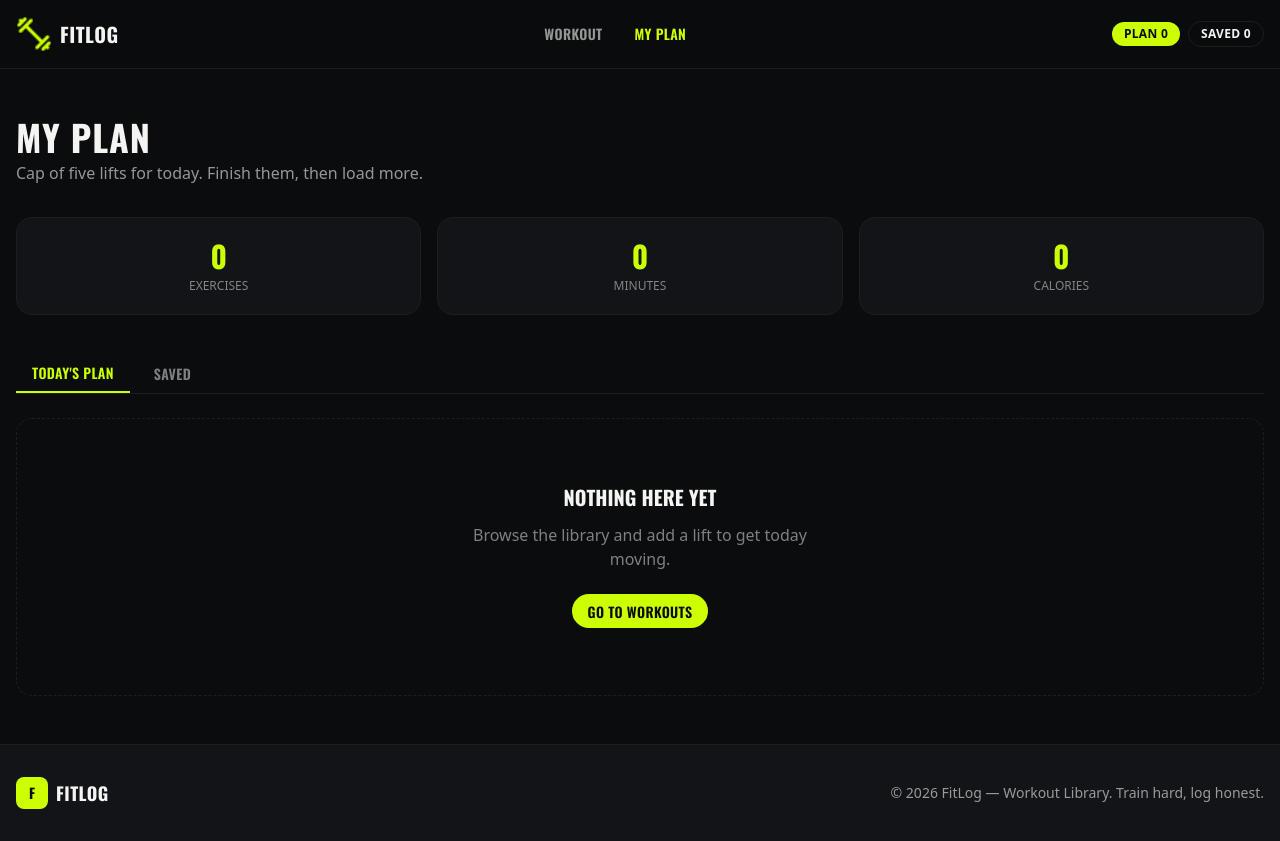
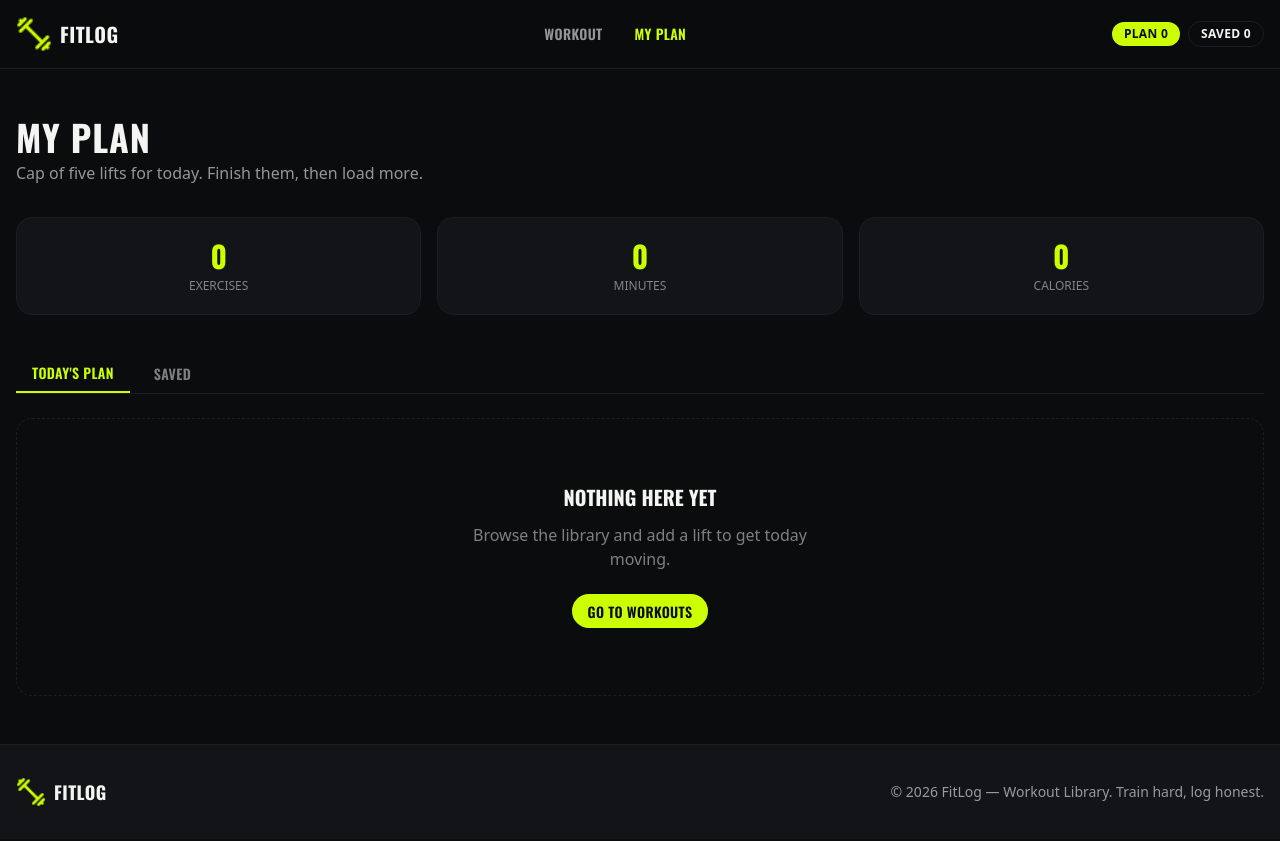
Before and after one commit to krishnasaha-30/Fit-log-application, a Next.js app: page /my-plan in a window 1280 px wide. Built offline with nearby package versions, Linux system fonts and the light colour scheme.

Commit message:
Extra issues solved

```diff
--- a/src/components/homepage/Library.tsx
+++ b/src/components/homepage/Library.tsx
@@ -79,7 +79,7 @@ const Library = () => {
           No workouts found. Check the FitLog API connection.
         </p>
       ) : (
-        <div className="mt-8 grid grid-cols-1 gap-6 sm:grid-cols-2 lg:grid-cols-4">
+        <div className="mt-8 grid grid-cols-1 gap-6 sm:grid-cols-2 lg:grid-cols-3">
           {sortedWorkouts.map((workout) => (
             <WorkoutCard key={workout.id} workout={workout} />
           ))}
--- a/src/components/shared/Footer.tsx
+++ b/src/components/shared/Footer.tsx
@@ -1,13 +1,16 @@
 import React from "react";
+import Image from "next/image";
+import logoImg from "@/assets/logo.png";
 
 const Footer = () => {
   return (
     <footer className="border-t border-base-300 bg-base-200">
       <div className="container mx-auto flex flex-col items-center justify-between gap-4 px-4 py-8 sm:flex-row">
         <div className="flex items-center gap-2">
-          <span className="flex h-8 w-8 items-center justify-center rounded-lg bg-primary text-primary-content font-display text-sm font-bold">
+          {/* <span className="flex h-8 w-8 items-center justify-center rounded-lg bg-primary text-primary-content font-display text-sm font-bold">
             F
-          </span>
+          </span> */}
+          <Image src={logoImg} alt="FitLog Logo" width={30} height={30} />
           <span className="font-display text-lg font-bold tracking-wide">
             FITLOG
           </span>
```
